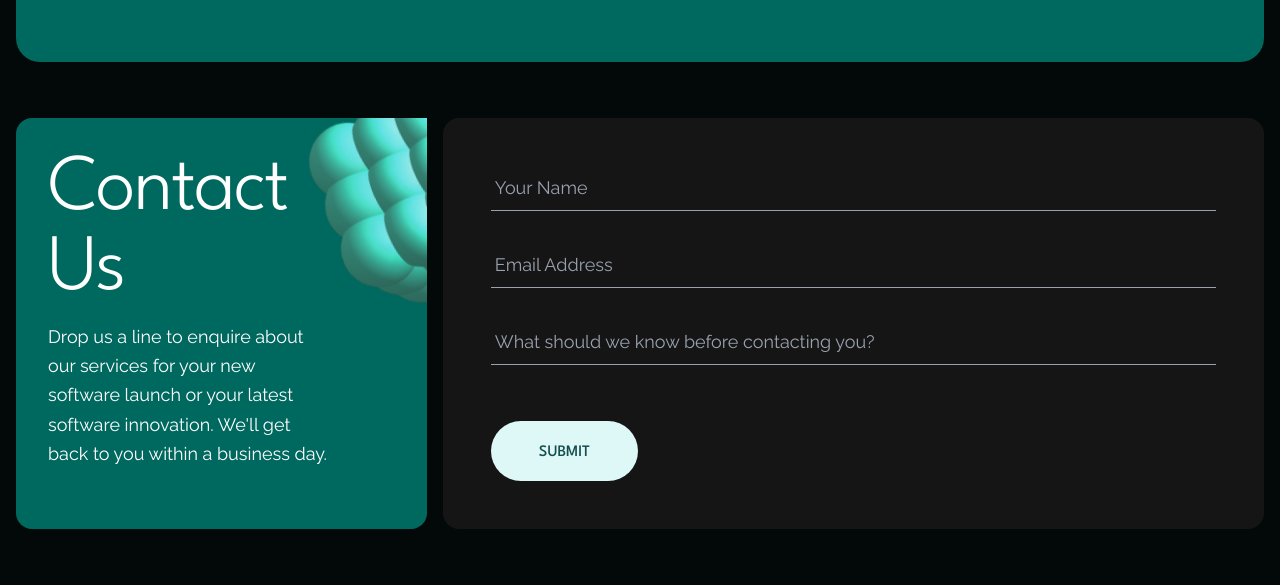
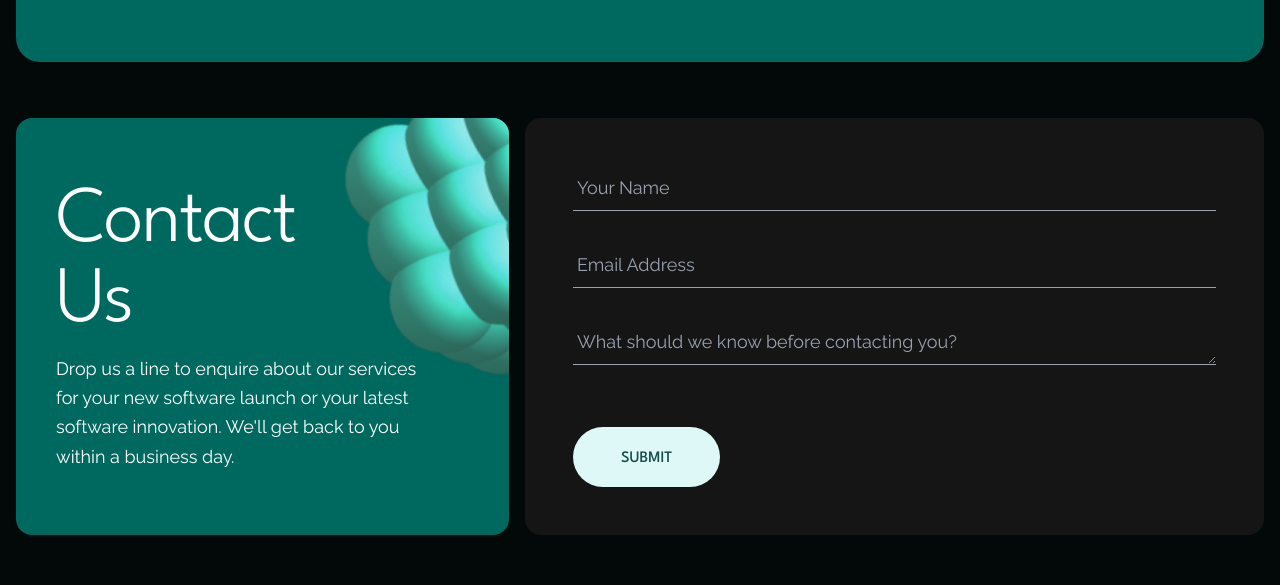
Before and after one commit to Lampros-Tech/data-analytics-landing-page, a Next.js app: page / in a window 1280 px wide. Shown: the part 5833-6418 px from the top of the page. Built offline with nearby package versions, Linux system fonts and the light colour scheme.

Commit message:
Made changes in header

```diff
--- a/src/Component/HomePage/FormComponent.tsx
+++ b/src/Component/HomePage/FormComponent.tsx
@@ -31,7 +31,7 @@ const FormComponent = () => {
   });
   const [showSuccessPopup, setShowSuccessPopup] = useState(false);
 
-  const handleChange = (event: React.ChangeEvent<HTMLInputElement>) => {
+  const handleChange = (event: React.ChangeEvent<HTMLInputElement | HTMLTextAreaElement>) => {
     const { name, value } = event.target;
     setFormData((prevData) => ({
       ...prevData,
@@ -91,8 +91,8 @@ const FormComponent = () => {
   };
   return (
     <>
-      <div className="flex gap-4 mx-4 3xl:max-w-[1600px] 3xl:mx-auto">
-        <div className="rounded-2xl bg-[#00695F] p-8 flex-1/3 1xl:flex-1/4 relative">
+      <div id="contactSection" className="flex gap-4 mx-4 3xl:max-w-[1600px] 3xl:mx-auto">
+        <div className="rounded-2xl bg-[#00695F] px-10 py-16 flex-2/5 relative">
           <Typography
             variant="title"
             className="font-leaguespartan tracking-tight relative z-10 mb-3"
@@ -102,7 +102,7 @@ const FormComponent = () => {
           </Typography>
           <Typography
             variant="body1"
-            className="font-raleway relative z-10 max-w-[280px]"
+            className="font-raleway relative z-10 max-w-[370px]"
           >
             Drop us a line to enquire about our services for your new software
             launch or your latest software innovation. We&apos;ll get back to
@@ -111,12 +111,12 @@ const FormComponent = () => {
           <Image
             src={component}
             alt=""
-            width={180}
-            height={250}
-            className="top-0 right-0 absolute"
+            width={290}
+            // height={250}
+            className="top-0 right-0 absolute rounded-2xl w-[250px] 1xl:w-[290px]"
           />
         </div>
-        <div className="flex-2/3 1xl:flex-3/4 bg-[#151515] rounded-2xl p-8 md:p-12">
+        <div className="flex-3/5 bg-[#151515] rounded-2xl p-8 md:p-12">
           <form onSubmit={handleSubmit} className="flex flex-col gap-8">
             <div>
               <input
@@ -145,7 +145,7 @@ const FormComponent = () => {
             </div>
 
             <div>
-              <input
+              {/* <input
                 type="text"
                 id="contactNumber"
                 name="contactNumber"
@@ -154,6 +154,16 @@ const FormComponent = () => {
                 onChange={handleChange}
                 required
                 className="w-full bg-transparent border-0 border-b border-gray-400 focus:border-[#7DDEDA]  text-white placeholder:text-gray-400 py-2 px-1 focus:outline-none focus:ring-0 transition duration-300 ease-in-out font-raleway text-lg"
+              /> */}
+              <textarea
+                id="contactNumber"
+                name="contactNumber"
+                placeholder="What should we know before contacting you?"
+                value={formData.contactNumber}
+                onChange={handleChange}
+                required
+                rows={1.5}
+                className="w-full bg-transparent border-0 border-b border-gray-400 focus:border-[#7DDEDA] text-white placeholder:text-gray-400 py-2 px-1 focus:outline-none focus:ring-0 transition duration-300 ease-in-out font-raleway text-lg"
               />
             </div>
             {submitResult.status !== "idle" && submitResult.message && (
--- a/src/Component/HomePage/Header.tsx
+++ b/src/Component/HomePage/Header.tsx
@@ -25,6 +25,7 @@ const Header = () => {
     isDropdown?: boolean;
     external?: boolean;
     dropdownItems?: DropdownItem[];
+    scrollTo?: string;
   }
 
   useEffect(() => {
@@ -95,12 +96,24 @@ const Header = () => {
     },
     {
       name: "Contact Us",
-      href: "https://lampros.tech/contactus/",
-      external: true,
+      href: "#contactSection",
+      scrollTo: "contactSection"
     },
   ];
 
   const handleNavClick = (item: NavItem) => {
+    if (item.scrollTo && event) {
+      event.preventDefault();
+
+      const element = document.getElementById(item.scrollTo);
+      if (element) {
+        // Smooth scroll to the element
+        element.scrollIntoView({ behavior: 'smooth' });
+      }
+
+      setActiveTab(item.name);
+      return;
+    }
     if (!item.isDropdown) {
       setIsAboutDropdownOpen(false);
     }
```
Also changed, not shown: 1 other file (tests, documents, lock files or other folders).
